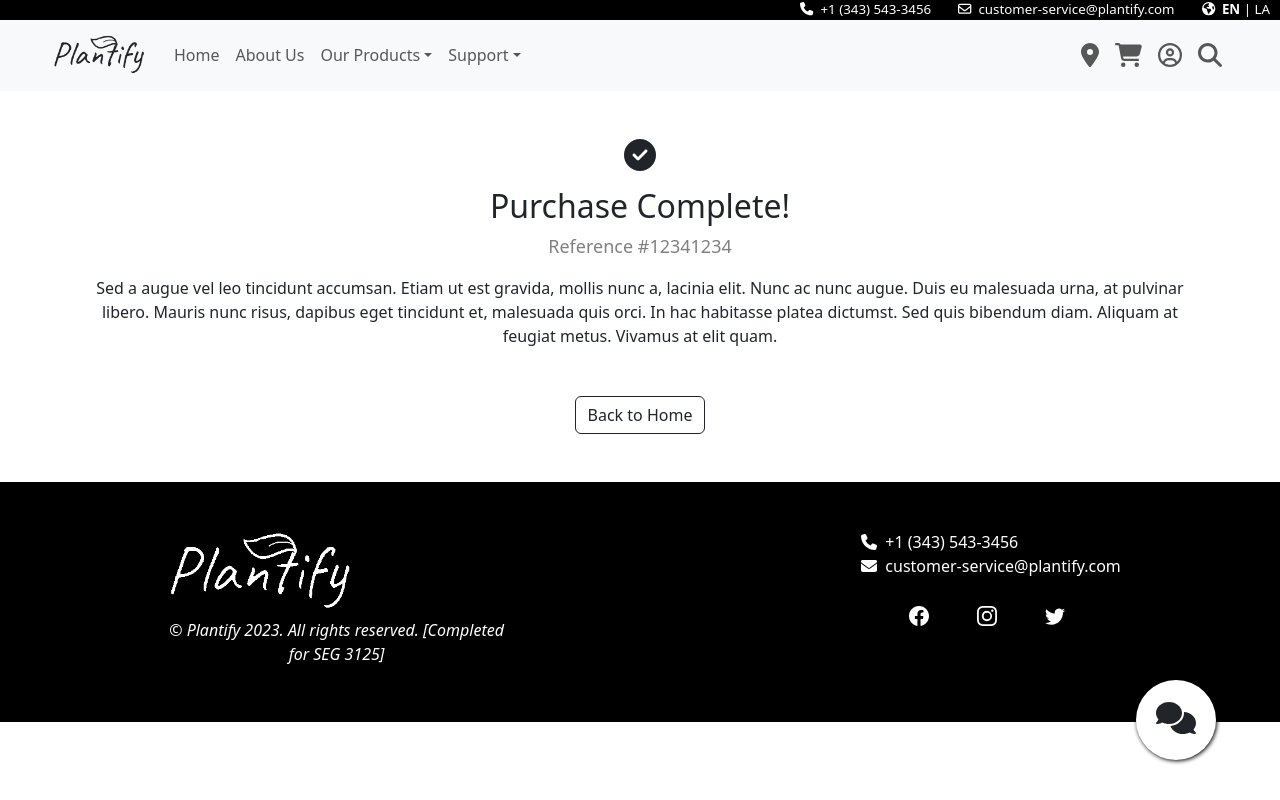
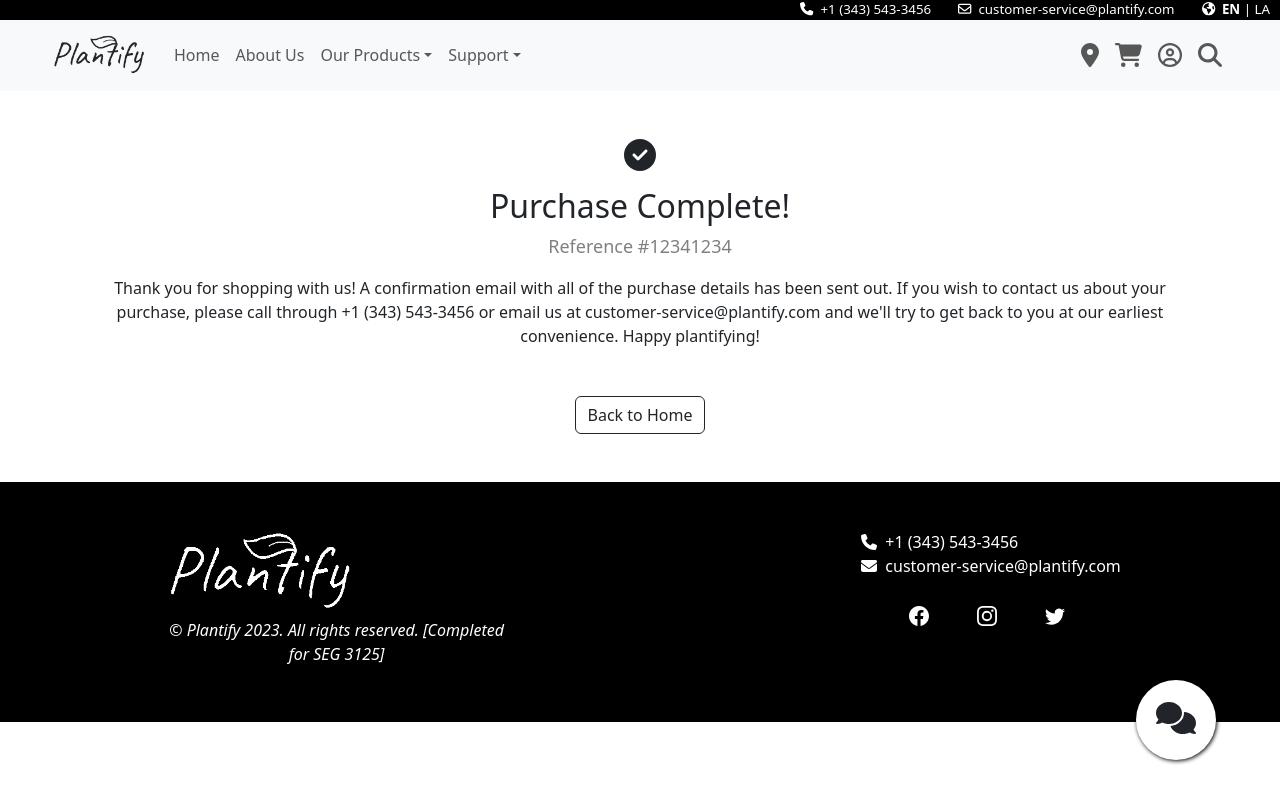
Before and after one commit to Svetlana154/Plantify, a React (Create React App) app in the folder plantify-app/: page /#/ThankYou in a window 1280 px wide. Built offline with nearby package versions, Linux system fonts and the light colour scheme.

Commit message:
Added text for thank you

```diff
--- a/plantify-app/src/components/pages/ThankYou.js
+++ b/plantify-app/src/components/pages/ThankYou.js
@@ -25,7 +25,7 @@ function ThankYou() {
                     12341234
                 </span></div>
             <div className="mt-3">
-                Sed a augue vel leo tincidunt accumsan. Etiam ut est gravida, mollis nunc a, lacinia elit. Nunc ac nunc augue. Duis eu malesuada urna, at pulvinar libero. Mauris nunc risus, dapibus eget tincidunt et, malesuada quis orci. In hac habitasse platea dictumst. Sed quis bibendum diam. Aliquam at feugiat metus. Vivamus at elit quam.
+                Thank you for shopping with us! A confirmation email with all of the purchase details has been sent out. If you wish to contact us about your purchase, please call through +1 (343) 543-3456 or email us at customer-service@plantify.com and we'll try to get back to you at our earliest convenience. Happy plantifying!
             </div>
             <div >
                 <Button variant="outline-dark" className="mt-5" onClick={handleBackToHome}>
```
